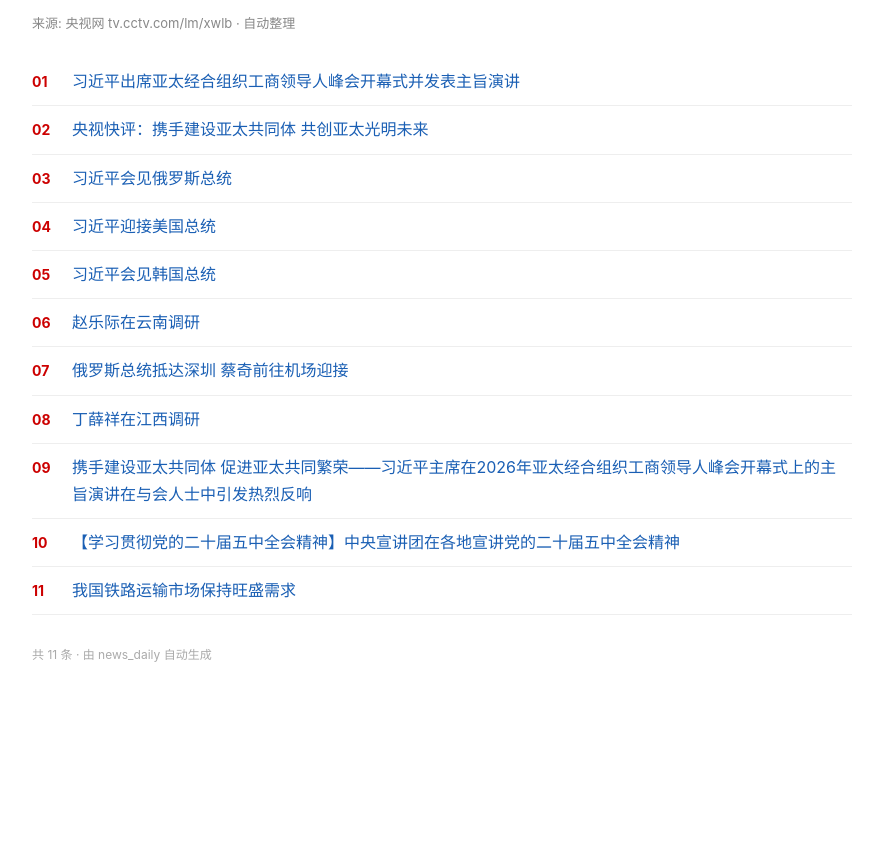
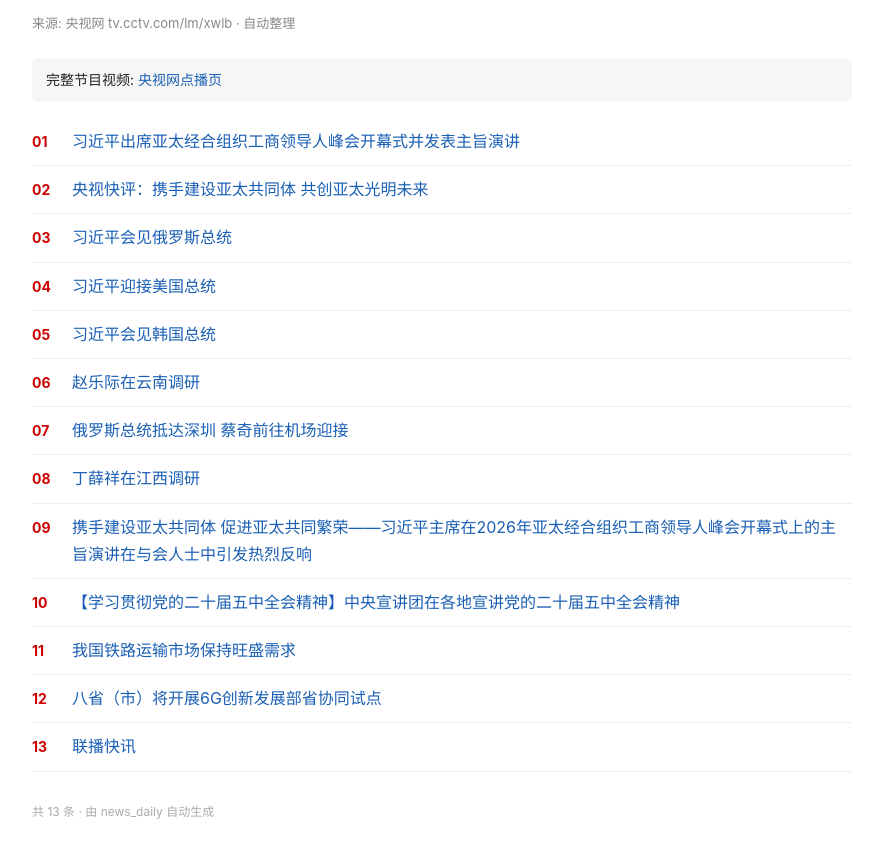
Before and after one commit to ichenc/news_daily, a plain HTML site: page 2026年/11月/18.html in a window 1280 px wide. Shown: the part 80-936 px from the top of the page, without its empty margins (198-1081 px from the left). Before the commit the page ends 800 px from the top, so only its background shows below. Drawn offline with Linux system fonts and the light colour scheme.

Commit message:
auto: 新闻联播 2026-11-18

```diff
--- a/2026年/11月/18.html
+++ b/2026年/11月/18.html
@@ -15,7 +15,7 @@ footer{margin-top:30px;color:#aaa;font-size:12px}
 </style></head><body>
 <h1>新闻联播 · 2026年11月18日</h1>
 <div class="meta">来源: 央视网 tv.cctv.com/lm/xwlb · 自动整理</div>
-
+<p class="full">完整节目视频: <a href="https://tv.cctv.com/2026/11/18/VIDEWDbbTPcgKdGSc45jU1st261118.shtml" target="_blank">央视网点播页</a></p>
 <ol><li class="item"><span class="num">01</span><a href="https://tv.cctv.com/2026/11/18/VIDEBxzPhCzDOvbKcE9Y2PVV261118.shtml" target="_blank">习近平出席亚太经合组织工商领导人峰会开幕式并发表主旨演讲</a></li>
 <li class="item"><span class="num">02</span><a href="https://tv.cctv.com/2026/11/18/VIDEgLLrEzDlDCpkOGpGuWFH261118.shtml" target="_blank">央视快评：携手建设亚太共同体 共创亚太光明未来</a></li>
 <li class="item"><span class="num">03</span><a href="https://tv.cctv.com/2026/11/18/VIDE8vzw1i2F7ucRwJbIF4Jv261118.shtml" target="_blank">习近平会见俄罗斯总统</a></li>
@@ -26,6 +26,8 @@ footer{margin-top:30px;color:#aaa;font-size:12px}
 <li class="item"><span class="num">08</span><a href="https://tv.cctv.com/2026/11/18/VIDExyeffcXUGNUOj0yXBtbF261118.shtml" target="_blank">丁薛祥在江西调研</a></li>
 <li class="item"><span class="num">09</span><a href="https://tv.cctv.com/2026/11/18/VIDENXIhjaP8e8OafFc5jv2t261118.shtml" target="_blank">携手建设亚太共同体 促进亚太共同繁荣——习近平主席在2026年亚太经合组织工商领导人峰会开幕式上的主旨演讲在与会人士中引发热烈反响</a></li>
 <li class="item"><span class="num">10</span><a href="https://tv.cctv.com/2026/11/18/VIDEsi9WQW1Ml8hvu0ZtPvgu261118.shtml" target="_blank">【学习贯彻党的二十届五中全会精神】中央宣讲团在各地宣讲党的二十届五中全会精神</a></li>
-<li class="item"><span class="num">11</span><a href="https://tv.cctv.com/2026/11/18/VIDEVH31VJOB87lYGyl8offT261118.shtml" target="_blank">我国铁路运输市场保持旺盛需求</a></li></ol>
-<footer>共 11 条 · 由 news_daily 自动生成</footer>
+<li class="item"><span class="num">11</span><a href="https://tv.cctv.com/2026/11/18/VIDEVH31VJOB87lYGyl8offT261118.shtml" target="_blank">我国铁路运输市场保持旺盛需求</a></li>
+<li class="item"><span class="num">12</span><a href="https://tv.cctv.com/2026/11/18/VIDEinnYESDA0BOHDwENbSTJ261118.shtml" target="_blank">八省（市）将开展6G创新发展部省协同试点</a></li>
+<li class="item"><span class="num">13</span><a href="https://tv.cctv.com/2026/11/18/VIDEa9wSYpEynGqLKHnmK6HZ261118.shtml" target="_blank">联播快讯</a></li></ol>
+<footer>共 13 条 · 由 news_daily 自动生成</footer>
 </body></html>
```
Also changed, not shown: index.html (+1 -1 lines), 1 other file.
